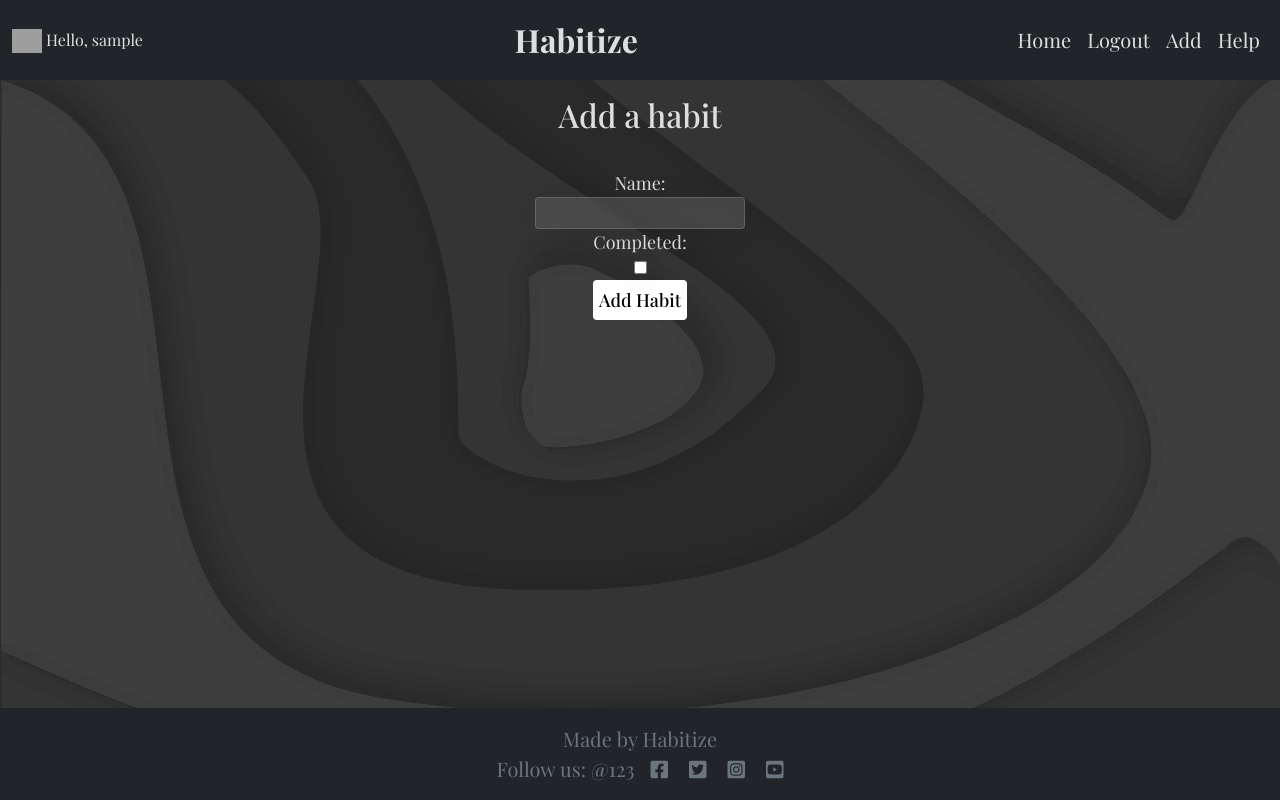
After one commit to jflets/Habitize, a Django app: page /dashboard/add in a window 1280 px wide. The commit adds this page. Run offline with Django 3.2, Linux system fonts and the light colour scheme; the visitor is signed in with stand-in values (Sample User, id 1); grey boxes are pictures that could not be loaded.

Commit message:
Create add habits & edit habits views and template

```diff
--- /dev/null
+++ b/dashboard/forms.py
@@ -0,0 +1,8 @@
+from django import forms
+from .models import Habit
+
+
+class HabitForm(forms.ModelForm):
+    class Meta:
+        model = Habit
+        fields = ['name', 'completed']
--- a/dashboard/models.py
+++ b/dashboard/models.py
@@ -4,11 +4,14 @@ from django.contrib.auth.models import User
 
 class Habit(models.Model):
     name = models.CharField(max_length=50, null=False, blank=False)
-    date_posted = models.DateTimeField(auto_now_add=True, null=True)
+    date_created = models.DateTimeField(auto_now_add=True, null=True)
     completed = models.BooleanField(null=False, blank=False, default=False)
 
     user = models.ForeignKey(
-        User, max_length=10, on_delete=models.CASCADE, null=True)
+        User, max_length=10, on_delete=models.CASCADE, null=True, blank=True)
 
     def __str__(self):
         return self.name
+
+    class Meta:
+        ordering = ['completed']
--- a/dashboard/urls.py
+++ b/dashboard/urls.py
@@ -4,4 +4,6 @@ from django.conf.urls.static import static
 
 urlpatterns = [
     path('', views.get_dashboard, name='dashboard'),
+    path('add', views.add_habit, name='add'),
+    path('edit/<habit_id>', views.edit_habit, name='edit'),
 ]
--- a/dashboard/views.py
+++ b/dashboard/views.py
@@ -1,7 +1,48 @@
-from django.shortcuts import render
+from django.shortcuts import render, redirect, get_object_or_404
 from django.contrib.auth.decorators import login_required
+from .models import Habit
+from .forms import HabitForm
 
 
 @login_required(login_url="/accounts/login")
 def get_dashboard(request):
-    return render(request, 'dashboard/index.html')
+    habits = Habit.objects.filter(user=request.user)
+    context = {
+        'habits': habits
+    }
+    return render(request, 'dashboard/index.html', context)
+
+
+@login_required(login_url="/accounts/login")
+def add_habit(request):
+    if request.method == 'POST':
+        form = HabitForm(request.POST)
+        if form.is_valid():
+            habit = form.save(commit=False)
+            habit.user = request.user
+            habit.save()
+            return redirect('dashboard')
+    else:
+        form = HabitForm()
+
+    context = {
+        'form': form
+    }
+    return render(request, 'dashboard/add_habit.html', context)
+
+
+@login_required(login_url="/accounts/login")
+def edit_habit(request, habit_id):
+    habit = get_object_or_404(Habit, id=habit_id)
+    if request.method == 'POST':
+        form = HabitForm(request.POST, instance=habit)
+        if form.is_valid():
+            habit = form.save(commit=False)
+            habit.user = request.user
+            habit.save()
+            return redirect('dashboard')
+    form = HabitForm(instance=habit)
+    context = {
+        'form': form
+    }
+    return render(request, 'dashboard/edit_habit.html', context)
--- /dev/null
+++ b/templates/dashboard/add_habit.html
@@ -0,0 +1,17 @@
+{% extends "dashboard/base.html" %} {% block content %}
+<div class="container">
+    <div class="row card3">
+        <h2>Add a habit</h2>
+        <form method="POST" action="add">
+            {% csrf_token %}
+            {{ form }}
+            <div>
+                <p>
+                    <button type="submit" class="btn-submit">Add Habit</button>
+                </p>
+            </div>
+        </form>
+    </div>
+</div>
+
+{%endblock%}
--- a/templates/dashboard/base.html
+++ b/templates/dashboard/base.html
@@ -37,13 +37,16 @@
             <div class="collapse navbar-collapse flex-grow-0" id="navbarText">
                 <ul class="navbar-nav mb-2 mb-lg-0 ms-auto">
                     <li class="nav-item">
-                        <a class="nav-link" aria-current="page" href="{% url 'home' %}">Home</a>
+                        <a class="nav-link" aria-current="page" href="{% url 'dashboard' %}">Home</a>
                     </li>
                     {% if user.is_authenticated %}
                     <li class="nav-item">
                         <a class="nav-link" href="{% url 'account_logout' %}">Logout</a>
                     </li>
                     {% endif %}
+                    <li class="nav-item">
+                        <a class="nav-link" aria-current="page" href="{% url 'add' %}">Add</a>
+                    </li>
                     <li class="nav-item">
                         <a class="nav-link" aria-current="page" href="#">Help</a>
                     </li>
```
Also changed, not shown: templates/dashboard/edit_habit.html (added, +17 -0 lines), templates/dashboard/index.html (+14 -1 lines), dashboard/migrations/0002_auto_20230920_0901.py (added).
